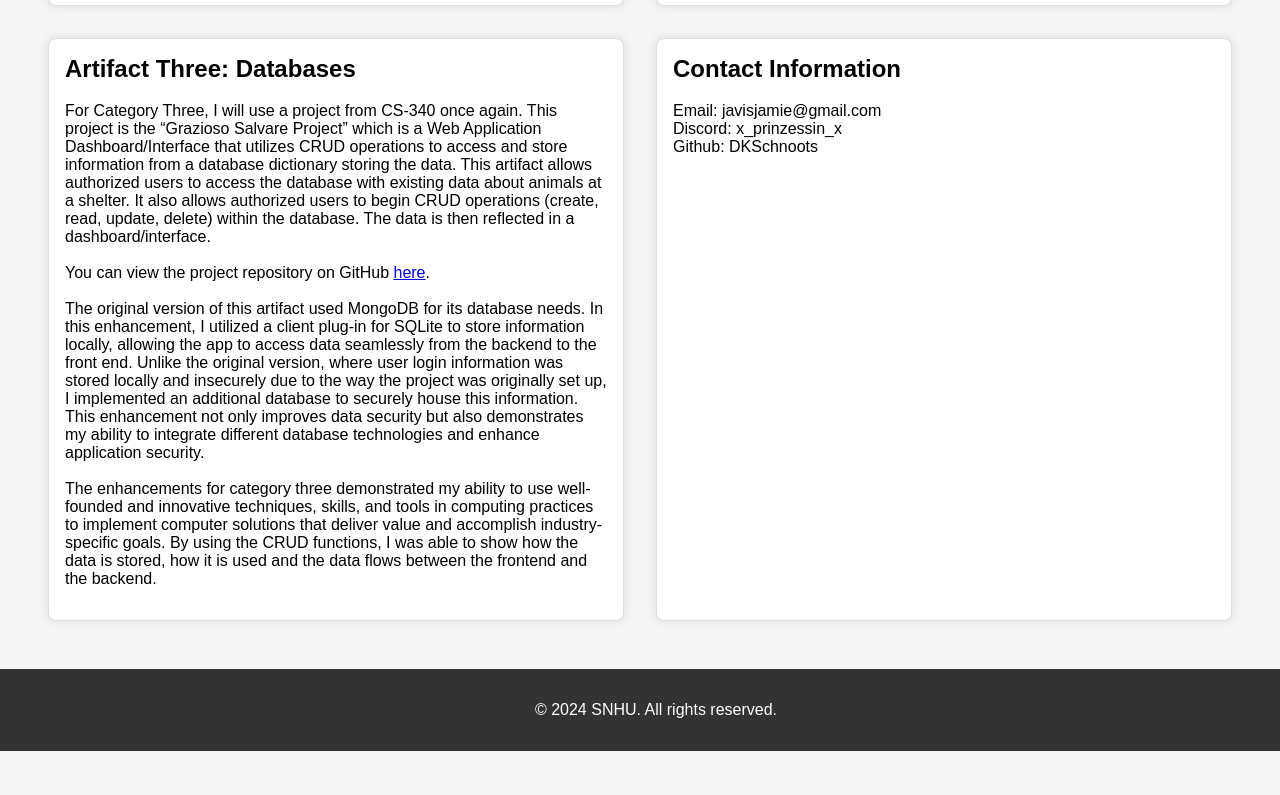
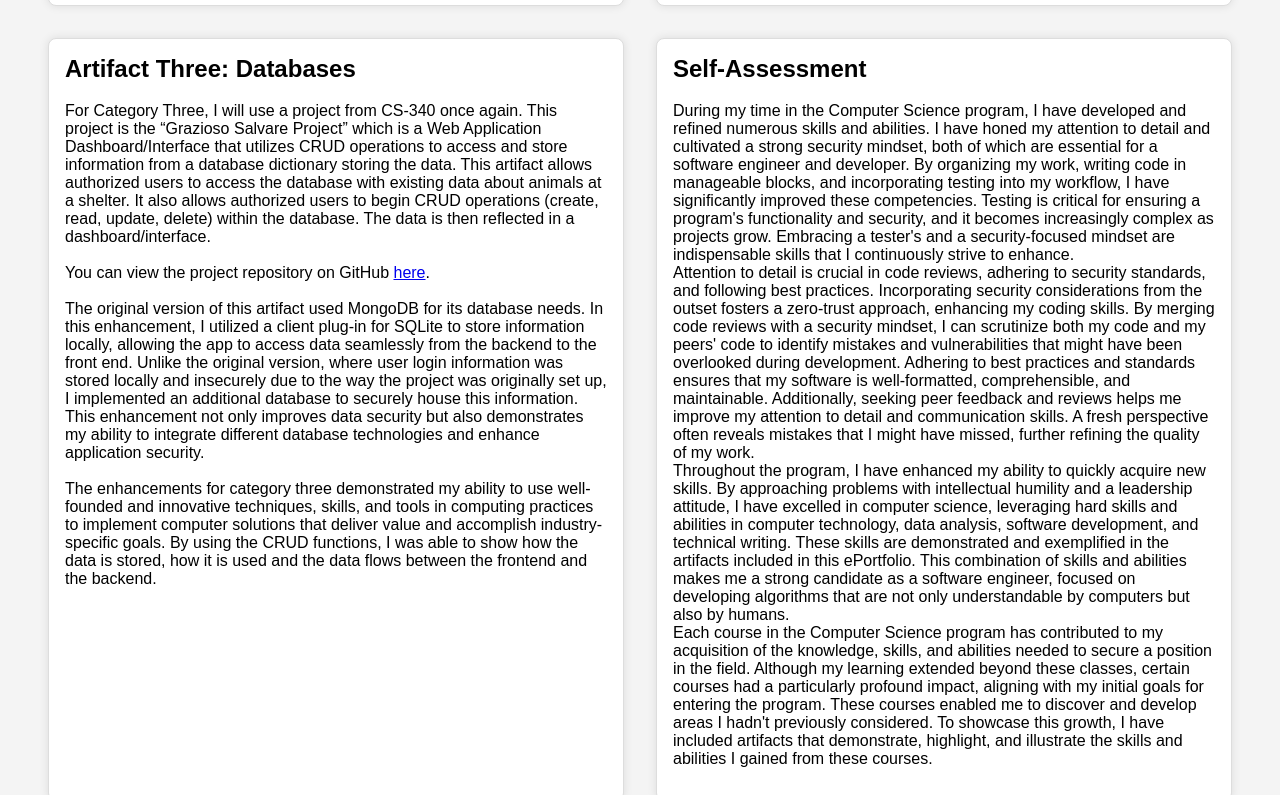
Before and after one commit to DKSchnoots/CS-499-Portfolio, a plain HTML site: page index.html in a window 1280 px wide. Shown: the part 1209-2004 px from the top of the page. Before the commit the page ends 1960 px from the top, so only its background shows below. Drawn offline with Linux system fonts and the light colour scheme.

Commit message:
Update index.html

```diff
--- a/index.html
+++ b/index.html
@@ -111,10 +111,12 @@
             </p>
         </div>
         <div class="section">
-            <h2>Contact Information</h2>
-            <p>Email: javisjamie@gmail.com<br>
-            Discord: x_prinzessin_x<br>
-            Github: DKSchnoots
+            <h2>Self-Assessment</h2>
+            <p>
+                During my time in the Computer Science program, I have developed and refined numerous skills and abilities. I have honed my attention to detail and cultivated a strong security mindset, both of which are essential for a software engineer and developer. By organizing my work, writing code in manageable blocks, and incorporating testing into my workflow, I have significantly improved these competencies. Testing is critical for ensuring a program's functionality and security, and it becomes increasingly complex as projects grow. Embracing a tester's and a security-focused mindset are indispensable skills that I continuously strive to enhance.<br>
+                Attention to detail is crucial in code reviews, adhering to security standards, and following best practices. Incorporating security considerations from the outset fosters a zero-trust approach, enhancing my coding skills. By merging code reviews with a security mindset, I can scrutinize both my code and my peers' code to identify mistakes and vulnerabilities that might have been overlooked during development. Adhering to best practices and standards ensures that my software is well-formatted, comprehensible, and maintainable. Additionally, seeking peer feedback and reviews helps me improve my attention to detail and communication skills. A fresh perspective often reveals mistakes that I might have missed, further refining the quality of my work.<br>
+                Throughout the program, I have enhanced my ability to quickly acquire new skills. By approaching problems with intellectual humility and a leadership attitude, I have excelled in computer science, leveraging hard skills and abilities in computer technology, data analysis, software development, and technical writing. These skills are demonstrated and exemplified in the artifacts included in this ePortfolio. This combination of skills and abilities makes me a strong candidate as a software engineer, focused on developing algorithms that are not only understandable by computers but also by humans.<br>
+                Each course in the Computer Science program has contributed to my acquisition of the knowledge, skills, and abilities needed to secure a position in the field. Although my learning extended beyond these classes, certain courses had a particularly profound impact, aligning with my initial goals for entering the program. These courses enabled me to discover and develop areas I hadn't previously considered. To showcase this growth, I have included artifacts that demonstrate, highlight, and illustrate the skills and abilities I gained from these courses.
             </p>
         </div>
     </div>
```
